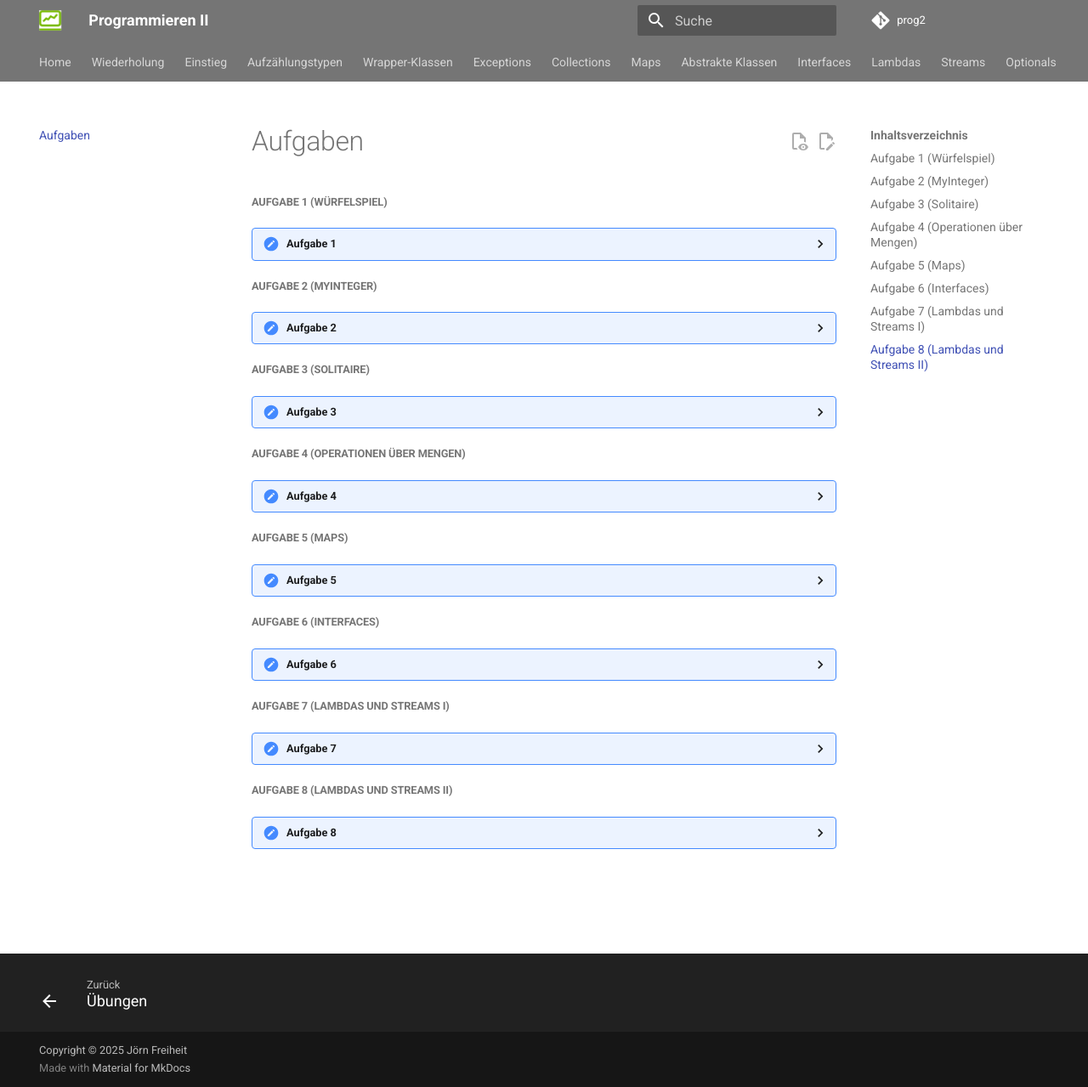
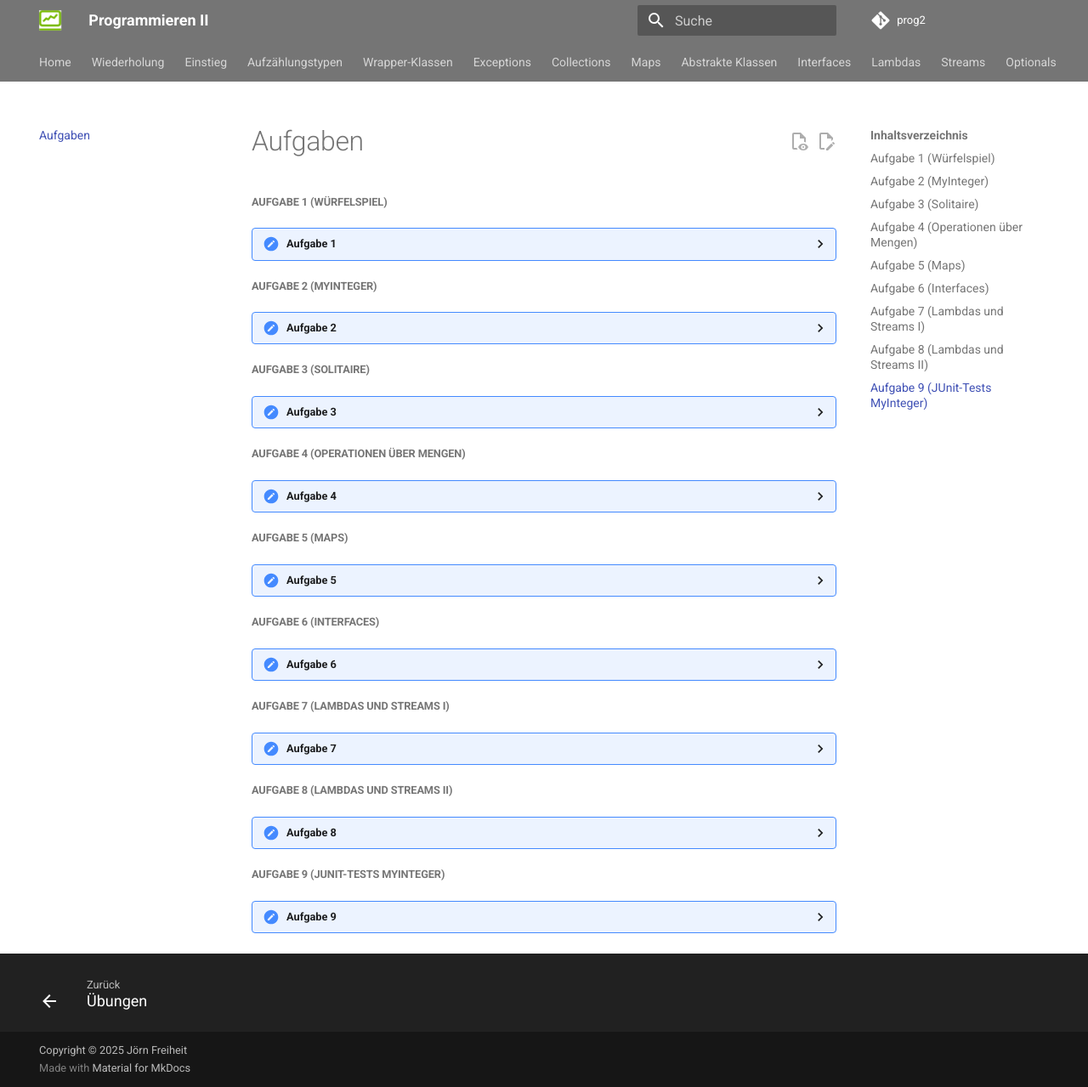
Before and after one commit to jfreiheit/prog2_2025, an MkDocs documentation site: the page built from docs/aufgaben.md, in a window 1280 px wide and 1279 px high. Shown: the whole window at 85% size. Built offline with MkDocs 1.6.1 and Material for MkDocs 9.7.7, drawn with Linux system fonts in a browser that asks for light colours; comment, search, counter and statistics services are not loaded.

Commit message:
Aufagbe 9

````diff
--- a/docs/aufgaben.md
+++ b/docs/aufgaben.md
@@ -1553,3 +1553,10 @@
 		 10 : [Rectangle[width=2, length=5]]
 		 12 : [Rectangle[width=3, length=4]]
 		```
+
+
+##### Aufgabe 9 (JUnit-Tests MyInteger)
+
+??? "Aufgabe 9"
+
+	1. Erstellen Sie für die Klasse `MyInteger` aus [Aufgabe 2](aufgaben.md#aufgabe-2-myinteger) so viele Junit-Tests, dass die Testabdeckung `100%` erreicht.
````
Also changed, not shown: site/aufgaben/index.html, site/search/search_index.json.
